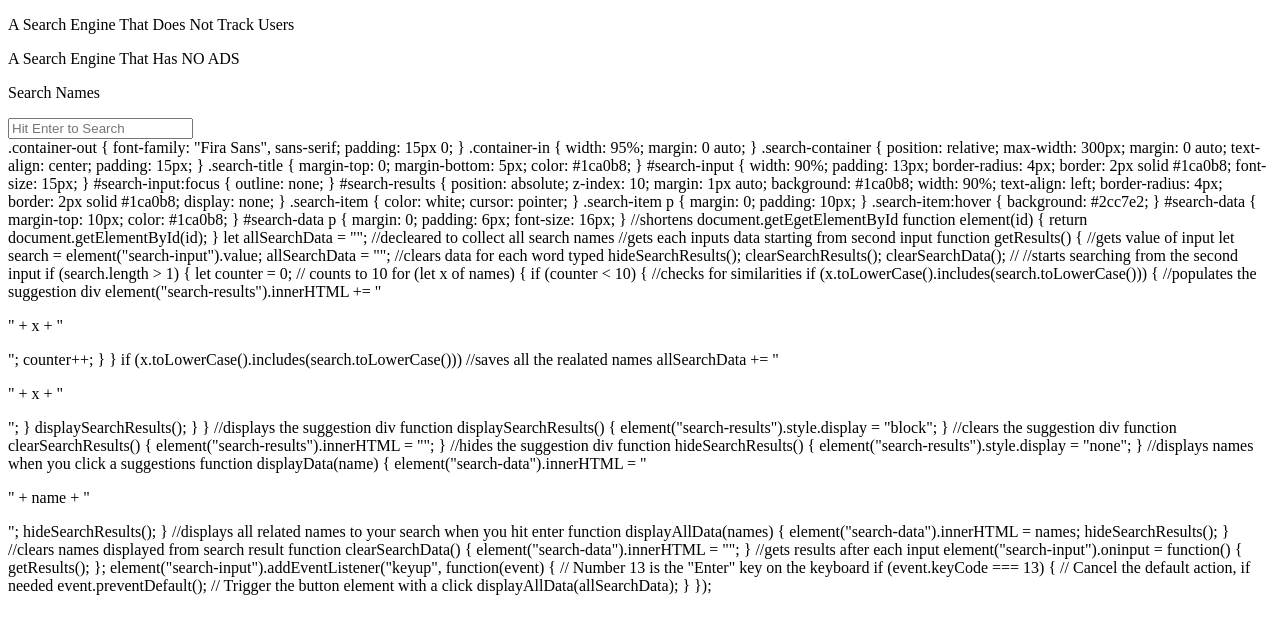
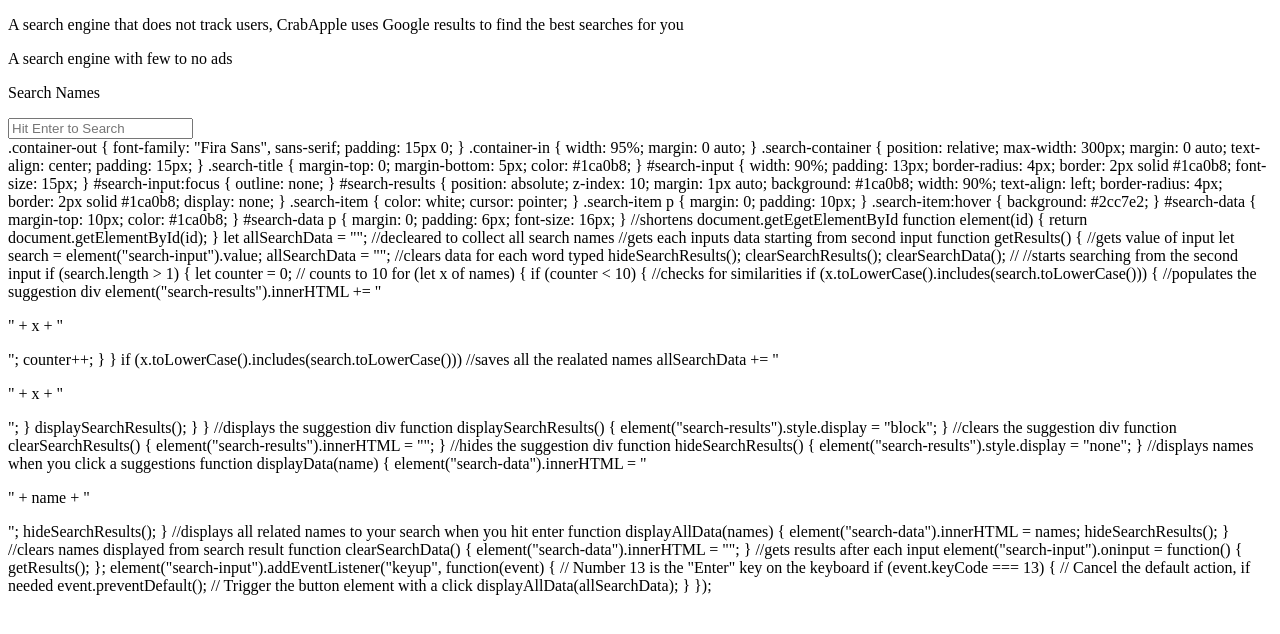
Before and after one commit to WatchGamingVideos/CrabApple, a plain HTML site: page index.html in a window 1280 px wide. Drawn offline with Linux system fonts and the light colour scheme.

Commit message:
Update index.html

```diff
--- a/index.html
+++ b/index.html
@@ -1,9 +1,9 @@
 <!DOCTYPE html>
 <html lang="en">
 <head>
-    <title>CrabAppleSearch</title>
-    <p>A Search Engine That Does Not Track Users<p>
-    <p>A Search Engine That Has NO ADS<p>
+    <title>CrabApple</title>
+    <p>A search engine that does not track users, CrabApple uses Google results to find the best searches for you<p>
+    <p>A search engine with few to no ads<p>
 </head>
 <body>
   <div class="container-out">
```
